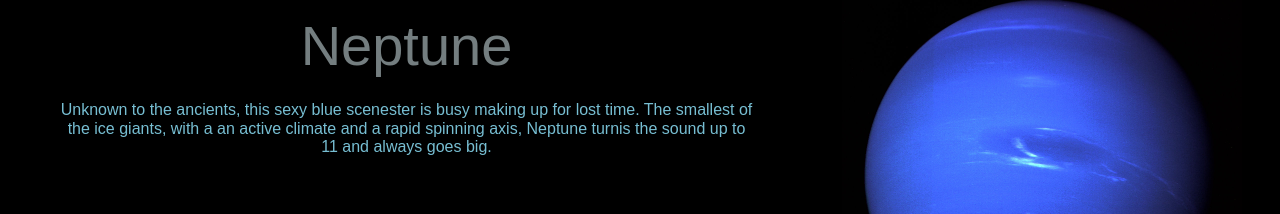
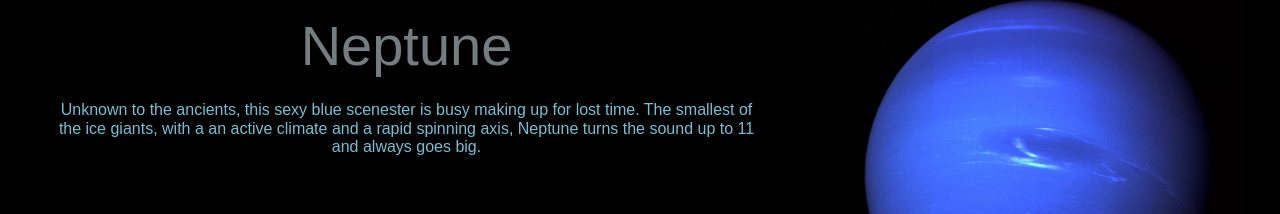
Before and after one commit to jahsierebecca/planets, a plain HTML site: page index.html in a window 1280 px wide. Shown: the part 3434-3648 px from the top of the page. Drawn offline with nearby package versions, Linux system fonts and the light colour scheme; a script that the page names is missing; a web font is replaced by a local one.

Commit message:
Fixed TypeO

```diff
--- a/index.html
+++ b/index.html
@@ -83,7 +83,7 @@ Actual quote from a page about yours truly: "It is difficult for beginners with
     <div class="planet" id="neptune">
         <div class="descrip left">
             <h3>Neptune</h3>
-            <p>Unknown to the ancients, this sexy blue scenester is busy making up for lost time. The smallest of the ice giants, with a an active climate and a rapid spinning axis, Neptune turnis the sound up to 11 and always goes big.  </p>
+            <p>Unknown to the ancients, this sexy blue scenester is busy making up for lost time. The smallest of the ice giants, with a an active climate and a rapid spinning axis, Neptune turns the sound up to 11 and always goes big.  </p>
         </div>
         <img class="imgR pic" src="img/neptune.jpg"></div>
         <footer>Hipster Planet Dating Profiles</footer>
```
